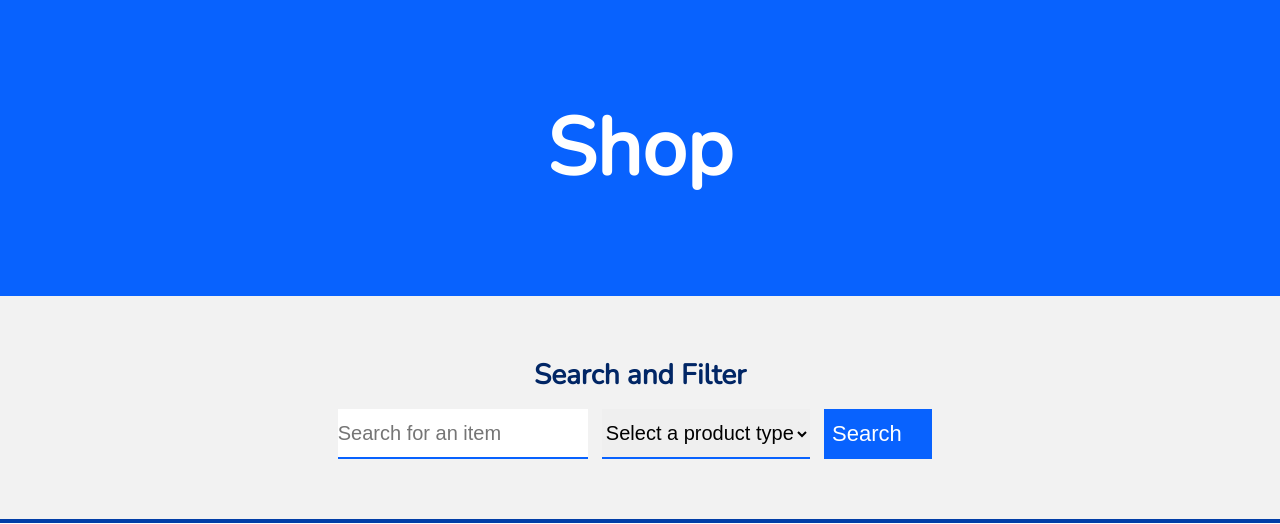
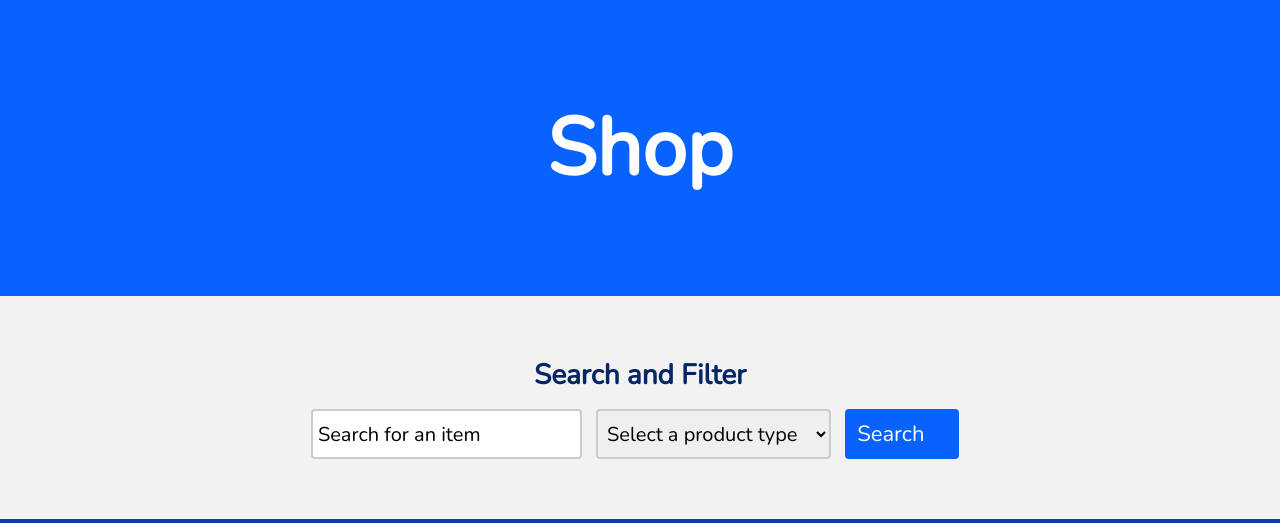
Before and after one commit to nayemkh/PHP---Shopping, a PHP site: page / in a window 1280 px wide. Shown: the top 524 px of the page. Run offline with PHP 8.4, Linux system fonts and the light colour scheme; some libraries are stand-ins or nearby versions.

Commit message:
updated styling for form elements

```diff
--- a/global.less
+++ b/global.less
@@ -8,5 +8,6 @@
 
 @grey_1: #fdfdfd;
 @grey_2: #f2f2f2;
+@grey_border: #ccc;
 
 @red_1: #ff292c;
--- a/style.less
+++ b/style.less
@@ -15,18 +15,27 @@ form {
     margin-top: -2px;
     margin-bottom: -2px;
   }
-  .input,
+  input,
   select {
     vertical-align: top;
     display: inline-block;
-    max-width: 250px;
+    font-size: 20px;
+    padding: 0 0 0 5px;
+    margin-right: 10px;
+    border: 2px solid @grey_border;
+    &::placeholder {
+      color: black;
+    }
+  }
+  input,
+  select,
+  button {
+    font-family: "Nunito", sans-serif;
+    border-radius: 4px;
     height: 50px;
-    font-size: 20px;
-    outline: 0;
-    border: 2px solid @blue_1;
-    border-width: 0 0 2px 0;
-    padding: 0;
-    margin-right: 10px;
+  }
+  select {
+    padding-right: 15px;
   }
 }
 
@@ -49,11 +58,11 @@ h2 {
   display: inline-block;
   color: white;
   font-size: 22px;
-  height: 50px;
   border: 2px solid @blue_1;
   background-color: @blue_1;
   transition: all 220ms ease-in-out;
   margin-right: 10px;
+  padding: 0 10px;
   &:hover,
   &:focus,
   &:active {
```
Also changed, not shown: style.css (+1 -1 lines).
